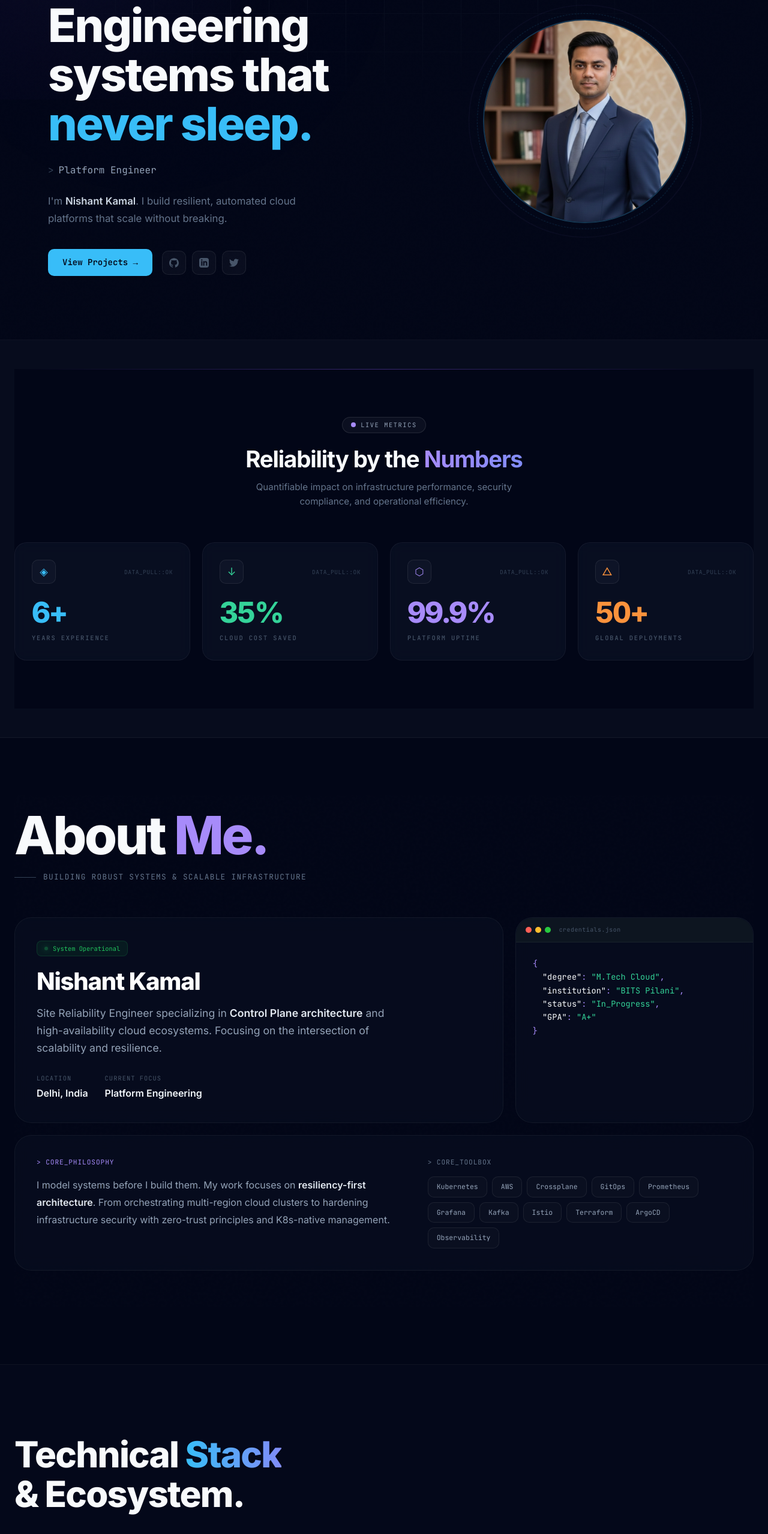
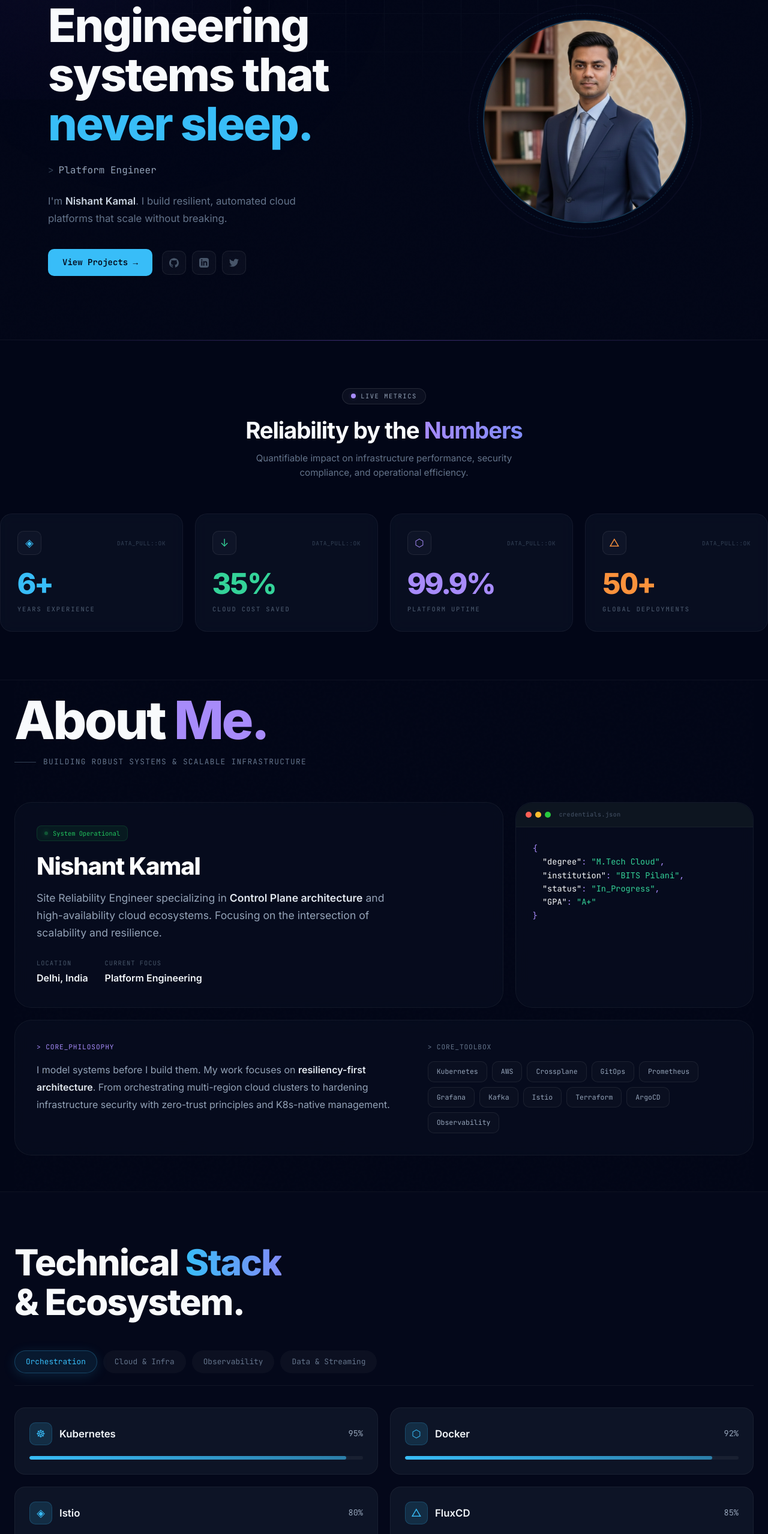
Before and after one commit to nishant-kamal/nishant-portfolio, a Next.js app: page / in a window 1280 px wide. Shown: the part 234-2791 px from the top of the page at 60% size. Built offline with nearby package versions, Linux system fonts and the light colour scheme.

Commit message:
Update page.js

```diff
--- a/app/page.js
+++ b/app/page.js
@@ -8,72 +8,72 @@ import Contact from "../components/Contact"
 
 export default function Home() {
   return (
-    /*
-      FIX 1: Changed <main> to <div>.
-      layout.js already wraps children in <main id="top" className="layout-main">.
-      Having a second <main> here is invalid HTML — only one <main> is allowed per page.
-
-      FIX 2: Removed bg-[#020617] — body background is already set globally in globals.css.
-      Duplicating it here with a Tailwind arbitrary value creates two competing sources of truth.
-
-      FIX 3: Removed all Hindi/Hinglish comments — cleaned up for production readability.
-    */
     <div className="min-h-screen text-white relative">
 
-      {/* 1. HERO — the hook */}
-      {/* No wrapper div — Hero owns its own max-width, padding, and navbar offset internally */}
+      {/* 1. HERO
+          No wrapper div — Hero owns its own max-width + padding.
+          Hero uses min-height:100vh + padding:72px 0 60px internally,
+          so the section itself needs no extra padding.
+      */}
       <section id="home" className="border-b border-white/5 relative z-10">
         <Hero />
       </section>
 
-      {/* 2. STATS — immediate proof */}
-      <section id="stats" className="py-12 bg-slate-900/40 relative z-10 border-b border-white/5">
-        <div className="max-w-[1300px] mx-auto px-6">
-          <Stats />
-        </div>
+      {/* 2. STATS
+          VISUAL FIX: Removed bg-slate-900/40 background from section AND
+          removed the max-width wrapper div. Stats.js renders its own
+          .stats-wrap with internal padding. The section wrapper was creating
+          a visible "card within a card" double-border effect.
+          py-0 because Stats.js owns its own padding (80px top/bottom).
+      */}
+      <section id="stats" className="border-b border-white/5 relative z-10">
+        <Stats />
       </section>
 
-      {/* 3. ABOUT — identity */}
-      <section id="about" className="py-24 border-b border-white/5">
+      {/* 3. ABOUT
+          py-0 — About.js owns padding: 20px 0 60px internally.
+          The max-width and px-6 are handled inside About.js's .about-inner.
+      */}
+      <section id="about" className="border-b border-white/5">
         <div className="max-w-[1300px] mx-auto px-6">
           <About />
         </div>
       </section>
 
-      {/* 4. SKILLS — technical stack */}
-      <section id="skills" className="py-24 border-b border-white/5 bg-slate-900/20">
-        <div className="max-w-[1300px] mx-auto px-6">
+      {/* 4. SKILLS */}
+      <section id="skills" className="border-b border-white/5 bg-slate-900/20">
+        <div className="max-w-[1300px] mx-auto px-6 py-16">
           <Skills />
         </div>
       </section>
 
-      {/* 5. PROJECTS — evidence */}
-      <section id="projects" className="py-24 border-b border-white/5">
-        <div className="max-w-[1300px] mx-auto px-6">
+      {/* 5. PROJECTS
+          VISUAL FIX: Reduced py-24 (96px) → py-16 (64px).
+          py-24 was causing a large visible gap above the heading.
+      */}
+      <section id="projects" className="border-b border-white/5">
+        <div className="max-w-[1300px] mx-auto px-6 py-16">
           <Projects />
         </div>
       </section>
 
-      {/* 6. EDUCATION — foundation */}
-      <section id="education" className="py-24 bg-slate-900/30">
-        <div className="max-w-[1300px] mx-auto px-6">
+      {/* 6. EDUCATION */}
+      <section id="education" className="bg-slate-900/30">
+        <div className="max-w-[1300px] mx-auto px-6 py-16">
           <Education />
         </div>
       </section>
 
-      {/* 7. CONTACT — CTA */}
-      <section id="contact" className="py-32 relative z-10">
+      {/* 7. CONTACT
+          py-24 reduced from py-32 — no need for 128px of padding.
+      */}
+      <section id="contact" className="py-24 relative z-10">
         <div className="max-w-4xl mx-auto px-6">
           <Contact />
         </div>
       </section>
 
-      {/*
-        FIX 4: Background grid moved to aria-hidden and z-index lowered to -1.
-        Previously z-0 was allowing it to sit above some content layers during
-        scroll, causing subtle click-blocking on low z-index elements.
-        opacity-20 kept — subtle enough to not compete with content.
-      */}
+      {/* Background grid — fixed, behind all content */}
       <div className="fixed inset-0 pointer-events-none opacity-20 -z-10" aria-hidden="true">
         <div className="absolute inset-0 bg-[linear-gradient(to_right,#1f2937_1px,transparent_1px),linear-gradient(to_bottom,#1f2937_1px,transparent_1px)] bg-[size:4rem_4rem] [mask-image:radial-gradient(ellipse_60%_50%_at_50%_0%,#000_70%,transparent_100%)]" />
         <div className="absolute inset-0 bg-[radial-gradient(circle_at_20%_20%,rgba(167,139,250,0.05)_0%,transparent_50%)]" />
```
